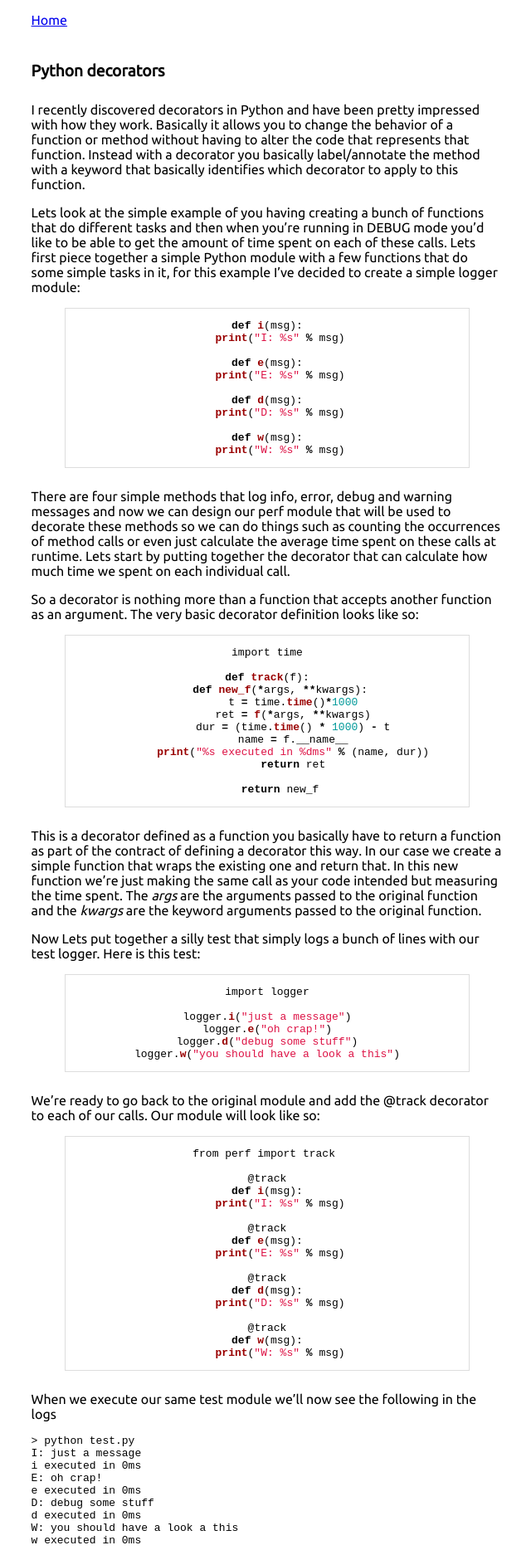
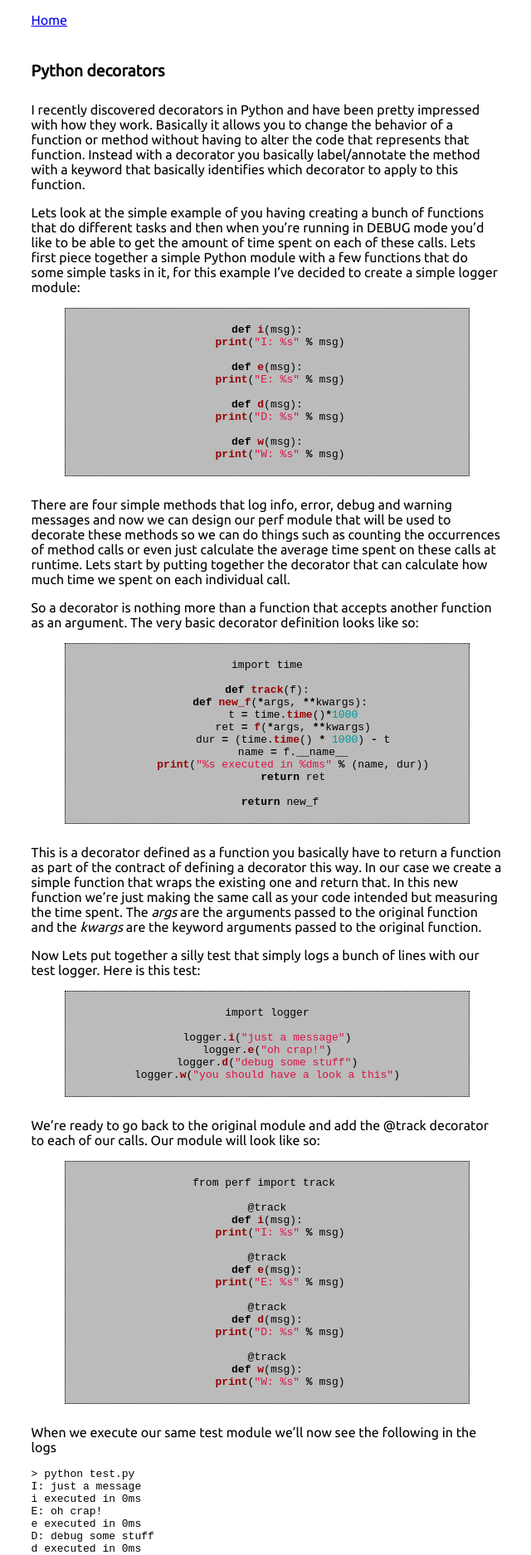
Before and after one commit to rlgomes/rlgomes.github.com, a Jekyll site: the page built from work/python/_posts/2011-01-22-12.00-python-decorators.markdown, in a window 1280 px wide. Shown: the top 1874 px of the page at 83% size, without its empty margins (318-958 px from the left). Built offline with Jekyll 4.4.1, drawn with Linux system fonts in a browser that asks for light colours.

Commit message:
- updating the css files which didn't seem to be in the repo ? (very   odd)

```diff
--- a/css/main.css
+++ b/css/main.css
@@ -45,7 +45,11 @@ figcaption {
 }
 
 #related_div {
-    padding-top: 20px;
+    padding-top: 10px;
+}
+
+#related_label {
+    padding: 0px;
 }
 
 #span {
@@ -61,18 +65,11 @@ figcaption {
 }
 
 footer {
-    width: 45%;
-    left: 27.5%;
-
     font-size: medium;
     text-align: left;
 
     font-family: 'Ubuntu';
     margin-bottom: 15px;
-    padding: 5px 5px 5px 5px;
-
-    bottom:0;
-    height:40px;   /* Height of the footer */
 }
 
 /* below are all of the highlight css rules required for code highlighting */
--- a/css/post.css
+++ b/css/post.css
@@ -1,4 +1,10 @@
 
 img {
-	width: 100%;
+    width: 100%;
 }
+
+.highlight {
+    background-color: #BBBBBB;
+    padding: 5px;
+    border: 1px dotted black;
+}
--- a/index.html
+++ b/index.html
@@ -8,7 +8,7 @@ title: Rodney's Corner
     <table>
        {% for post in site.posts limit:25 %}
        <tr>
-	       <td nowrap="nowrap"><span>{{ post.date | date_to_long_string }}</span></td>
+           <td nowrap="nowrap"><span>{{ post.date | date_to_string }}</span></td>
            <td nowrap="nowrap"><b>&raquo;</b></td>
            <td nowrap="nowrap"><a class="postlink" href="{{ post.url }}">{{ post.title }}</a></h2></td>
        </tr>
```
Also changed, not shown: archive.html (+3 -4 lines). Lines whose indentation alone changed are shown as unchanged.
